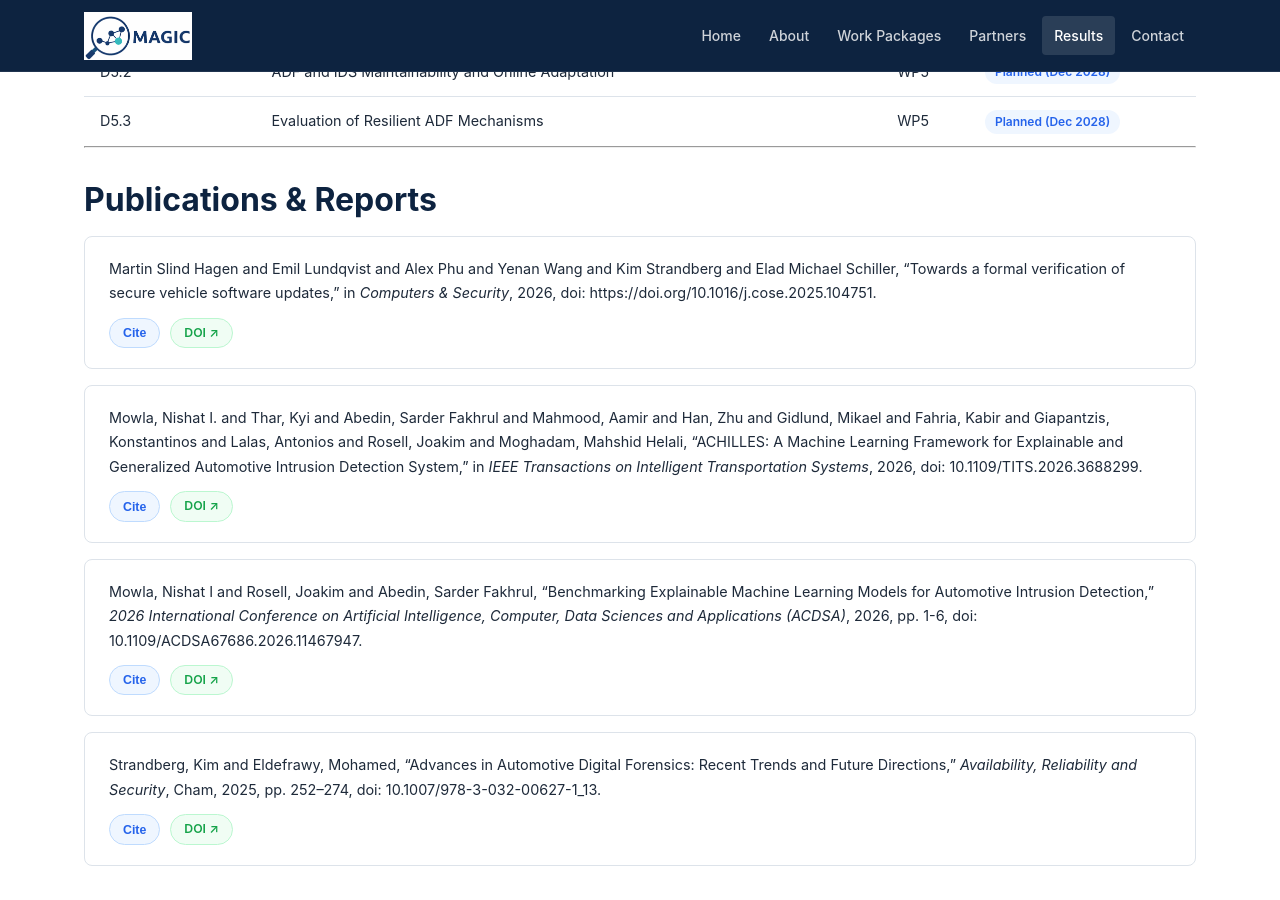
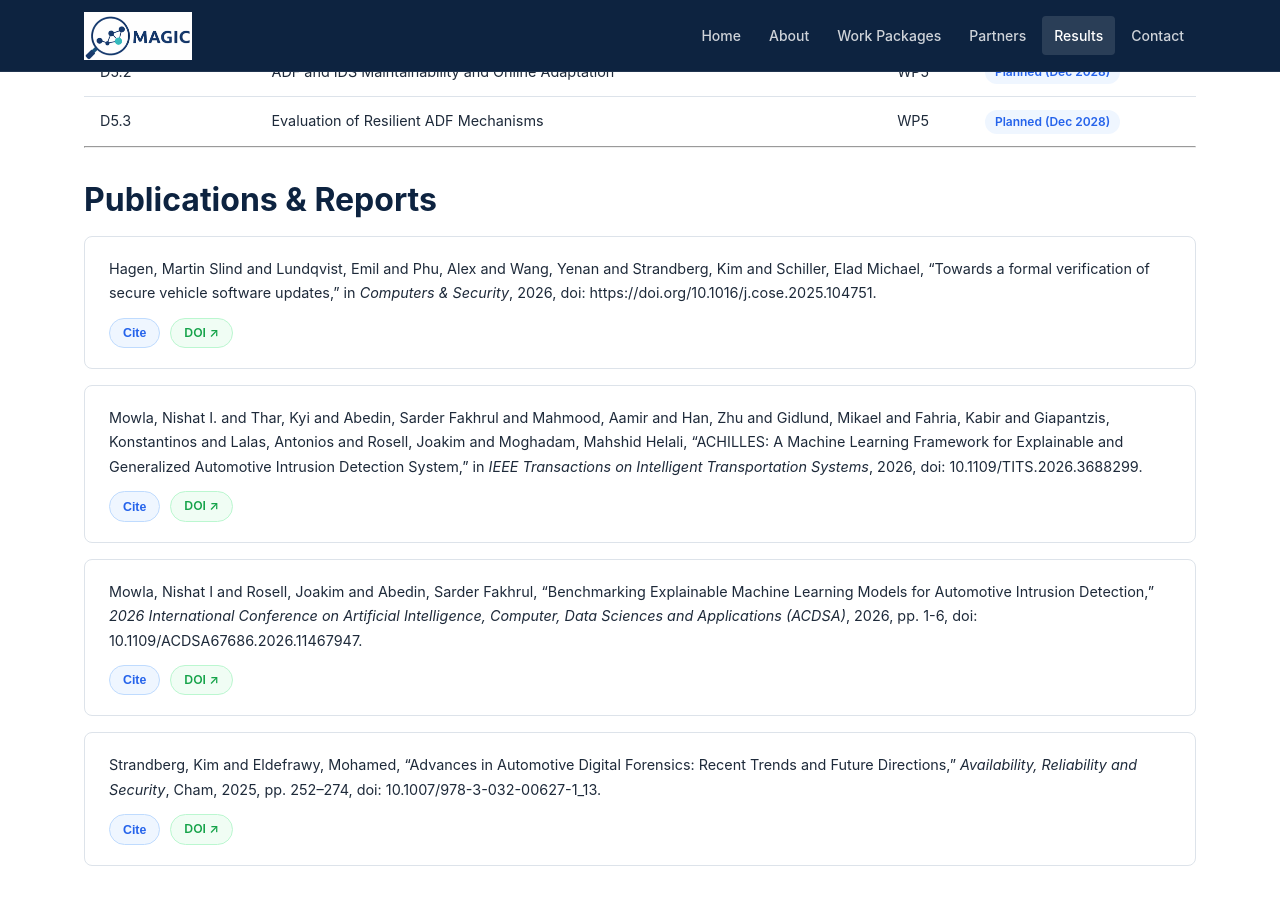
Before and after one commit to magic-ffi-project/magic-ffi-project.github.io, a Jekyll site: the page built from publications/index.md, in a window 1280 px wide and 900 px high, scrolled down 836 px. Built offline with Jekyll 4.4.1, drawn with Linux system fonts in a browser that asks for light colours.

```diff
--- a/_data/publications.yml
+++ b/_data/publications.yml
@@ -10,7 +10,7 @@
     issn = {0167-4048},
     doi = {https://doi.org/10.1016/j.cose.2025.104751},
     url = {https://www.sciencedirect.com/science/article/pii/S0167404825004407},
-    author = {Martin Slind Hagen and Emil Lundqvist and Alex Phu and Yenan Wang and Kim Strandberg and Elad Michael Schiller},
+    author = {Hagen, Martin Slind and Lundqvist, Emil and Phu, Alex and Wang, Yenan and Strandberg, Kim and Schiller, Elad Michael},
     keywords = {Provable security, Vehicular systems, Secure software updates},
     abstract = {With the rise of software-defined vehicles (SDVs), where software governs most vehicle functions alongside enhanced connectivity, the need for secure software updates has become increasingly critical. Software vulnerabilities can severely impact safety, the economy, and society. In response to this challenge, Strandberg et al. [escar Europe, 2021] introduced the Unified Software Update Framework (UniSUF), designed to provide a secure update framework that integrates seamlessly with existing vehicular infrastructures. Although UniSUF has previously been evaluated regarding cybersecurity, these assessments have not employed formal verification methods. To bridge this gap, we perform a formal security analysis of UniSUF. We model UniSUF’s architecture and assumptions to reflect real-world automotive systems and develop a ProVerif-based framework that formally verifies UniSUF’s compliance with essential security requirements — confidentiality, integrity, authenticity, freshness, order, and liveness —demonstrating their satisfiability through symbolic execution. Our results demonstrate that UniSUF adheres to the specified security guarantees, ensuring the correctness and reliability of its security framework.}
     }
```
